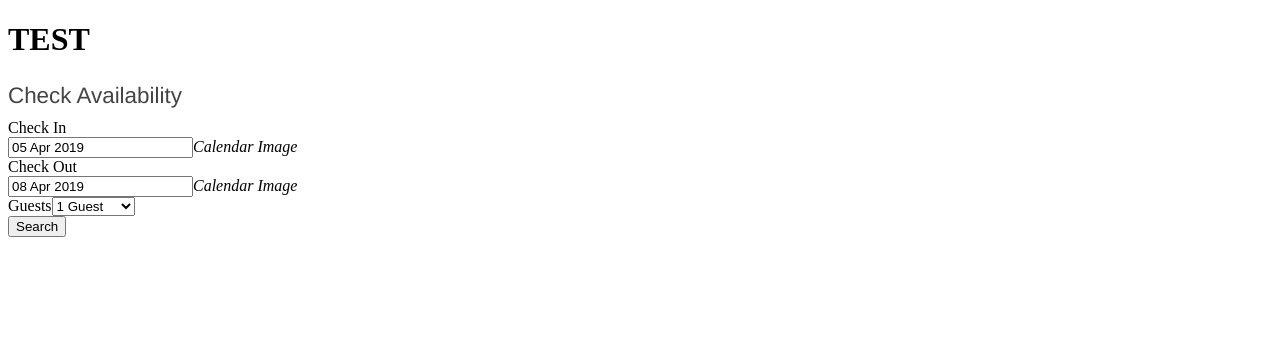
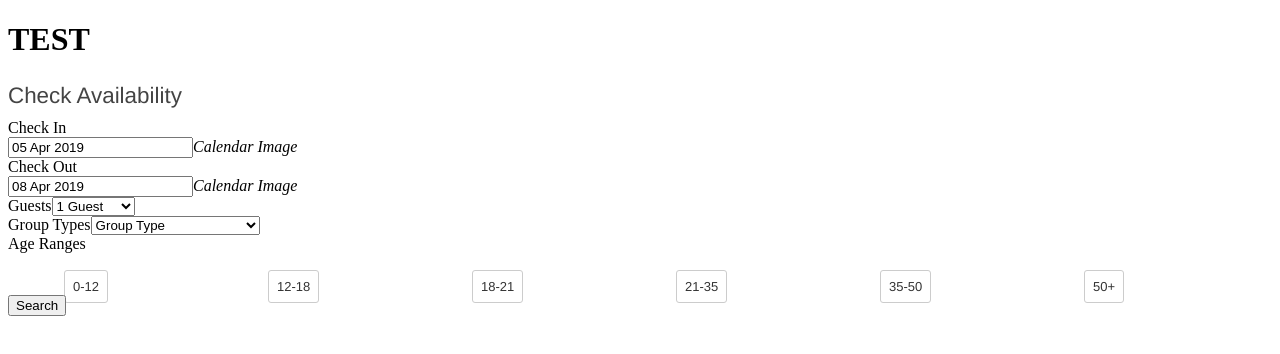
Before and after one commit to das-haustelles/rich-front-end-capstone, a React app: page / in a window 1280 px wide. Both pictures are taken after a click on the element "Change". Shown: the top 354 px of the page. Built offline with nearby package versions, Linux system fonts and the light colour scheme.

Commit message:
Style List item of group form page

```diff
--- a/client/src/components/DateForm.jsx
+++ b/client/src/components/DateForm.jsx
@@ -8,7 +8,7 @@ class DateForm extends React.Component {
   constructor(props) {
     super(props)
     this.state = {
-      guests: 1
+      guests: 9
     }
   }
 
--- a/client/src/components/GroupForm.jsx
+++ b/client/src/components/GroupForm.jsx
@@ -1,4 +1,31 @@
 import React from 'react';
+import styled from 'styled-components';
+
+const Label = styled.label`
+  font-size: .8125rem;
+  color: #333;
+  padding: .5rem;
+  margin: .125rem .5rem;
+  border: .0625rem solid #ccc;
+  background-color: #fff;
+  text-align: center;
+  width: 100%;
+  white-space: nowrap;
+  border-radius: .1875rem;
+`
+
+const List = styled.li`
+  width: 16.66667%;
+  font-family: "Noto",Helvetica,Arial,sans-serif;
+  padding: .5rem .5rem 0;
+  float: left;
+  box-sizing: border-box;
+  list-style: none;
+`
+const Input = styled.input`
+  position: absolute;
+  visibility: hidden;
+`
 
 const GroupForm = () => {
   const options = [
@@ -27,10 +54,10 @@ const GroupForm = () => {
           <span className="form-label">Age Ranges</span>
           <ul className="age-ranges-list">
             {ages.map((age) =>(
-              <li>
-                <input id={"58-age-ranges-" + ages.indexOf(age)} type="checkbox" value={age}></input>
-                <label htmlFor={"58-age-ranges-" + ages.indexOf(age)}>{age}</label>
-              </li>
+              <List>
+                <Input id={"58-age-ranges-" + ages.indexOf(age)} type="checkbox" value={age}></Input>
+                <Label htmlFor={"58-age-ranges-" + ages.indexOf(age)}>{age}</Label>
+              </List>
             ))}
           </ul>
         </div>
```
